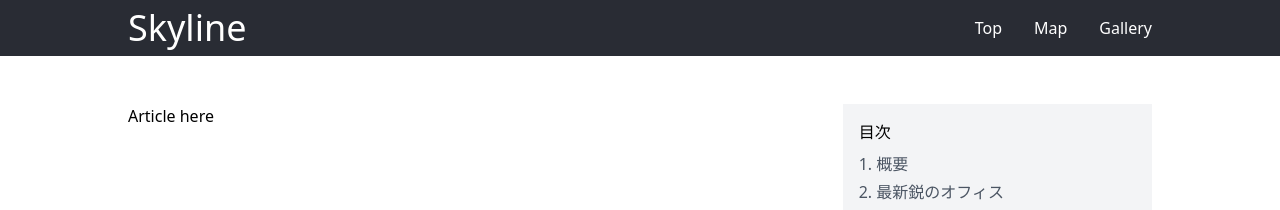
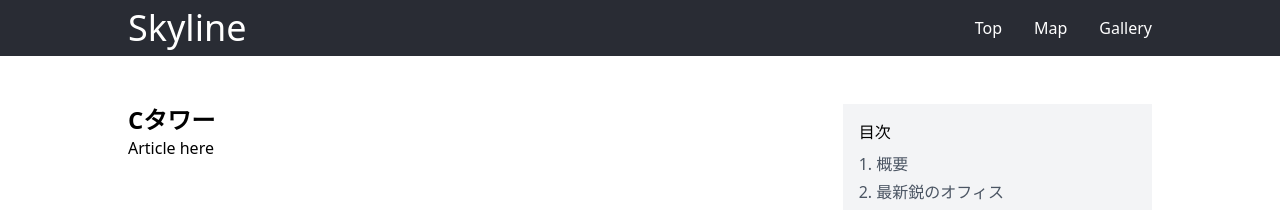
Before and after one commit to FNYukii/Skyline, a Next.js app: page /posts/04a1dd7d-3004-43bc-8937-3375ed608259 in a window 1280 px wide. Shown: the top 210 px of the page. Built offline with nearby package versions, Linux system fonts and the light colour scheme.

Commit message:
feat: PostSectionをちょっとだけ作成

```diff
--- /dev/null
+++ b/src/components/sections/PostSection.tsx
@@ -0,0 +1,20 @@
+import Post from "@/entities/Post"
+
+interface Props {
+	className?: string
+	post: Post
+}
+
+function PostSection(props: Props) {
+
+	return (
+
+		<div className={props.className}>
+
+			<h1 className="text-2xl font-bold">{props.post.data.title}</h1>
+			<p>Article here</p>
+		</div>
+	)
+}
+
+export default PostSection
--- a/src/pages/posts/[baseName].tsx
+++ b/src/pages/posts/[baseName].tsx
@@ -1,6 +1,7 @@
 import AllTagListSection from '@/components/sections/AllTagListSection'
 import HotTagListSection from '@/components/sections/HotTagListSection'
 import Page from '@/components/sections/Page'
+import PostSection from '@/components/sections/PostSection'
 import PostTagListSection from '@/components/sections/PostTagListSection'
 import SearchSection from '@/components/sections/SearchSection'
 import TableOfContentsSection from '@/components/sections/TableOfContentsSection'
@@ -80,13 +81,13 @@ function PostPage(props: Props) {
 				<div className="mt-12 flex">
 
 					<div className="w-2/3">
-						<p>Article here</p>
+
+						<PostSection post={props.post}/>
 					</div>
 
 					<div className="w-1/3 pl-8">
 
 						<TableOfContentsSection />
-
 						<PostTagListSection tags={props.post.data.tags} className='mt-4' />
 
 						<SearchSection className='mt-12' />
```
